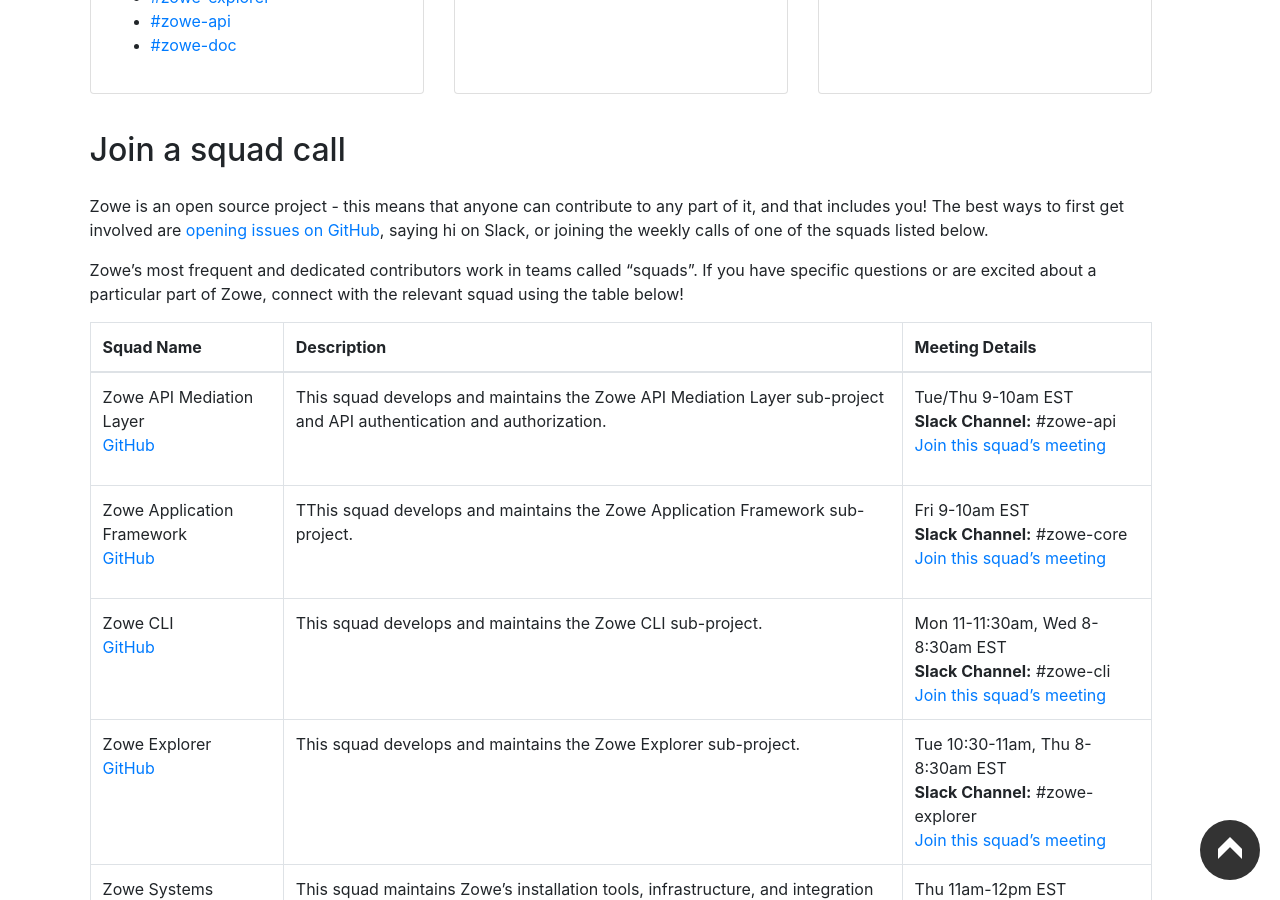
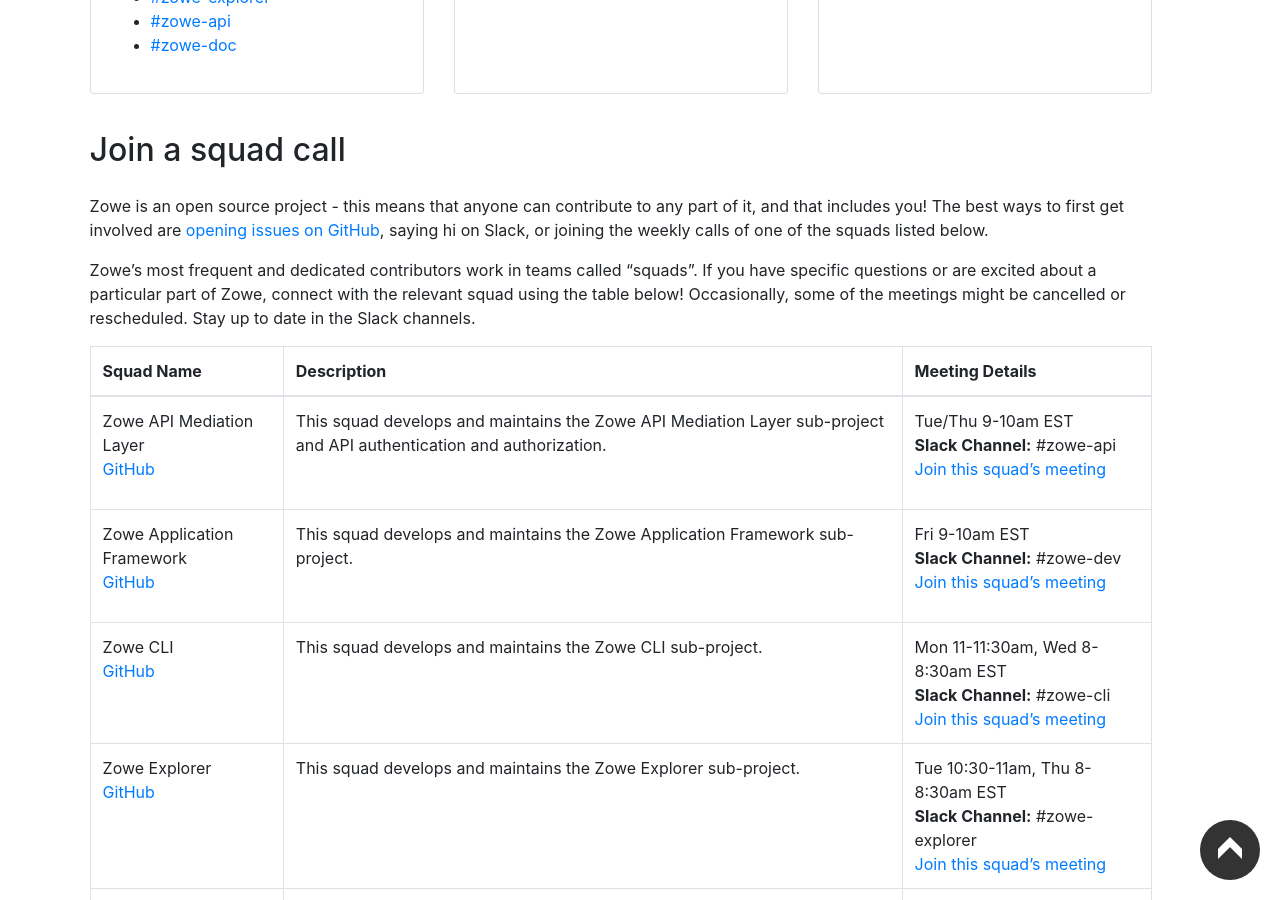
Before and after one commit to zowe/zowe.github.io, a Jekyll site: the page built from contribute.md, in a window 1280 px wide and 900 px high, scrolled down 608 px. Built offline with Jekyll 4.4.1, drawn with Linux system fonts in a browser that asks for light colours; our own code applies the rules of GitHub Pages for plain Markdown files.

Commit message:
Fix slack channel link
Signed-off-by: nannanli <nannanli@cn.ibm.com>

```diff
--- a/_config.yml
+++ b/_config.yml
@@ -41,7 +41,7 @@
 docker_install_doc_url: https://docs.zowe.org/stable/user-guide/install-docker.html
 app_framework_doc_url: https://docs.zowe.org/stable/getting-started/overview.html#zowe-application-framework
 app_framework_github_url: https://github.com/zowe/zlux
-app_framework_slack_url: https://openmainframeproject.slack.com/archives/CC5U0JCFP
+app_framework_slack_url: https://openmainframeproject.slack.com/archives/CBW5ET69G
 apiml_doc_url: https://docs.zowe.org/stable/getting-started/overview.html#api-mediation-layer
 apiml_github_url: https://github.com/zowe/api-layer
 apiml_slack_url: https://openmainframeproject.slack.com/archives/CC5UUL005
--- a/_data/squad_call.yml
+++ b/_data/squad_call.yml
@@ -11,9 +11,9 @@
 - squad-name: "Zowe Application Framework"
   day: "Fri 9-10am EST"
   meeting-link: https://zoom.us/j/99494243697
-  slack: "#zowe-core"
+  slack: "#zowe-dev"
   github-link: https://github.com/zowe/zlux
-  description: "TThis squad develops and maintains the Zowe Application Framework sub-project."
+  description: "This squad develops and maintains the Zowe Application Framework sub-project."
 
 - squad-name: "Zowe CLI"
   day: "Mon 11-11:30am, Wed 8-8:30am EST"
--- a/contribute.md
+++ b/contribute.md
@@ -57,7 +57,7 @@
   <div>
     <h2 style="margin-bottom: 1.5rem; margin-top: 2%">Join a squad call</h2>
     <p>Zowe is an open source project - this means that anyone can contribute to any part of it, and that includes you! The best ways to first get involved are <a href="{{ site.create_zowe_issue_url }}">opening issues on GitHub</a>, saying hi on Slack, or joining the weekly calls of one of the squads listed below.</p>
-    <p>Zowe’s most frequent and dedicated contributors work in teams called “squads”. If you have specific questions or are excited about a particular part of Zowe, connect with the relevant squad using the table below!</p>
+    <p>Zowe’s most frequent and dedicated contributors work in teams called “squads”. If you have specific questions or are excited about a particular part of Zowe, connect with the relevant squad using the table below! Occasionally, some of the meetings might be cancelled or rescheduled. Stay up to date in the Slack channels.</p>
     {% if site.data.squad_call %}
     <div>
       <table class="table table-bordered">
```
Also changed, not shown: index.md (+1 -1 lines), 1 other file.
